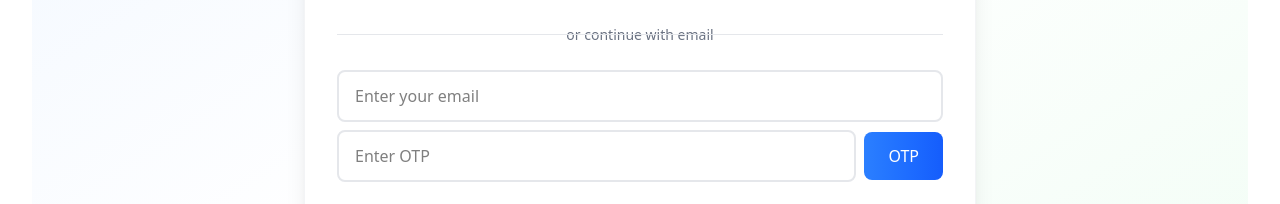
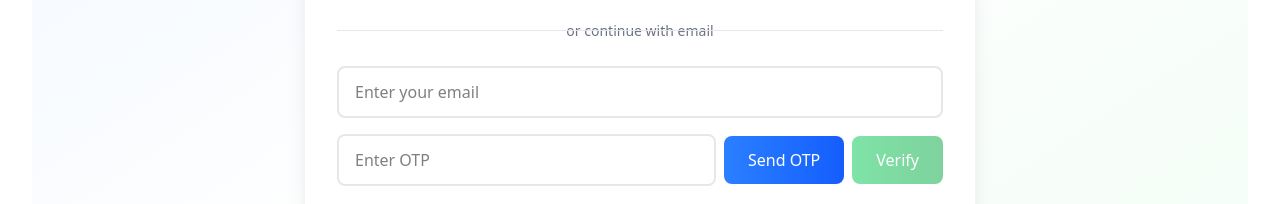
Before and after one commit to Ramu-chiluveru/ServiceHub_Mvp, a React (Vite) app: page /register in a window 1280 px wide. Shown: the part 398-602 px from the top of the page. Built offline with nearby package versions, Linux system fonts and the light colour scheme; no server answers.

Commit message:
Register page otp verification

```diff
--- a/package.json
+++ b/package.json
@@ -18,8 +18,8 @@
     "framer-motion": "^12.16.0",
     "js-cookie": "^3.0.5",
     "lucide-react": "^0.512.0",
-    "react": "^19.1.0",
-    "react-dom": "^19.1.0",
+    "react": "^19.1.1",
+    "react-dom": "^19.1.1",
     "react-hook-form": "^7.57.0",
     "react-hot-toast": "^2.5.2",
     "react-icons": "^5.5.0",
--- a/src/components/register/Register.jsx
+++ b/src/components/register/Register.jsx
@@ -79,7 +79,7 @@ export default function MultiStepRegister()
         dispatch(showToast({ message: "Please verify email with OTP.", type: "error" }));
         return;
       }
-      if (!form.otp || form.otp !== generatedOtp) {
+      if (!otpValid) {
         dispatch(showToast({ message: "Invalid OTP.", type: "error" }));
         return;
       }
--- a/src/components/register/Step1.jsx
+++ b/src/components/register/Step1.jsx
@@ -1,62 +1,258 @@
- import React, { useEffect } from "react";
+//  import React, { useEffect } from "react";
+// import { FcGoogle } from "react-icons/fc";
+// import { AiOutlineCheckCircle } from "react-icons/ai";
+// import { Eye, EyeOff } from "lucide-react";
+// import axios from "axios";
+// import { Link } from "react-router-dom";
+// import { useSelector, useDispatch } from 'react-redux';
+// import {
+//   setCurrentStep,
+//   setCompletedSteps,
+//   setShowPassword,
+//   updateForm,
+//   setOtpSent,
+//   setResendTimer,
+//   setOtpValid,
+//   setGeneratedOtp,
+//   setLoading,
+//   showToast,
+//   removeToast
+// } from "../../store/slices/formSlice";
+// import {sendOtp,validateEmail,validatePassword} from "../../utils";
+
+
+//  export default function RenderStep1({handleChange,handleStepSubmit})
+//  {
+
+//   const {
+//       currentStep,
+//       generatedOtp,
+//       form,
+//       showPassword,
+//       toasts,
+//       completedSteps,
+//       otpSent,
+//       resendTimer,
+//       otpValid,
+//       loading
+//     } = useSelector((state) => state.form);
+
+
+//     const sendOtp = async() =>
+//     {
+//         if (!validateEmail(form.email))
+//         {
+//           dispatch(showToast({ message: "Enter a valid email address.", type: "error" }));
+//           return;
+//         }
+//     const BASE_URL = import.meta.env.VITE_BASE_URL || "http://localhost:8080";
+//     const res = await axios.post(`${BASE_URL}/api/otp/generate`, { email: form.email });
+//     console.log("OTP Generated res: ",res);
+
+//     // If backend returns OTP (for testing, not production)
+//     if (res.data?.otp) {
+//       dispatch(setGeneratedOtp(res.data.otp));
+//     }
+//     console.log(`otp recieved: ${generatedOtp}`);
+
+//     dispatch(setOtpSent(true));
+//     dispatch(setResendTimer(60)); // 60 sec timer
+//     dispatch(showToast({ message: res.data?.message || "OTP sent to your email.", type: "success" }));
+
+//         // const fakeOtp = "123456";
+//         // dispatch(setGeneratedOtp(fakeOtp));
+//         // dispatch(setOtpSent(true));
+//         // dispatch(setResendTimer(30));
+//         // dispatch(showToast({ message: "OTP sent to your email.", type: "success" }));
+//     };
+
+//   const dispatch = useDispatch();
+
+//    return (
+//     <div className="space-y-4">
+//       <div className="space-y-2">
+//         <input
+//           type="email"
+//           name="email"
+//           value={form.email}
+//           onChange={handleChange}
+//           placeholder="Enter your email"
+//           className="w-full border-2 border-gray-200 rounded-lg px-4 py-3 focus:border-blue-500 focus:outline-none transition-colors"
+//           required
+//         />
+//         <div className="flex gap-2 items-center">
+//           <input
+//             type="text"
+//             name="otp"
+//             value={form.otp}
+//             onChange={handleChange}
+//             placeholder="Enter OTP"
+//             className={`flex-1 border-2 rounded-lg px-4 py-3 focus:outline-none transition-colors ${
+//               otpValid === true ? 'border-green-500 bg-green-50' :
+//               otpValid === false ? 'border-red-500 bg-red-50' :
+//               'border-gray-200 focus:border-blue-500'
+//             }`}
+//           />
+//           {otpValid === true && <AiOutlineCheckCircle className="text-green-600 text-2xl" />}
+//           {otpValid === false && <span className="text-red-500 text-sm font-medium">Invalid</span>}
+
+//           <button
+//             type="button"
+//             onClick={sendOtp}
+//             className="w-[50px] md:w-auto px-3 md:px-6 py-3 bg-gradient-to-r from-blue-500 to-blue-600 text-white rounded-lg hover:from-blue-600 hover:to-blue-700 transition-all duration-200 disabled:opacity-50 disabled:cursor-not-allowed font-medium"
+//             disabled={resendTimer > 0 || otpValid === true}
+//           >
+//             {resendTimer > 0 ? `${resendTimer}s` : "OTP"}
+//           </button>
+
+
+//         </div>
+//       </div>
+//       {otpSent && (
+//         <div className="space-y-4 animate-fadeIn">
+//           <div className="flex gap-3">
+//             <input
+//               type="text"
+//               name="firstName"
+//               value={form.firstName}
+//               onChange={handleChange}
+//               placeholder="First Name"
+//               className="w-full border-2 border-gray-200 rounded-lg px-4 py-3 focus:border-blue-500 focus:outline-none transition-colors"
+//             />
+//             <input
+//               type="text"
+//               name="lastName"
+//               value={form.lastName}
+//               onChange={handleChange}
+//               placeholder="Last Name"
+//               className="w-full border-2 border-gray-200 rounded-lg px-4 py-3 focus:border-blue-500 focus:outline-none transition-colors"
+//             />
+//           </div>
+//           <div className="relative">
+//             <input
+//               type={showPassword ? "text" : "password"}
+//               name="password"
+//               value={form.password}
+//               onChange={handleChange}
+//               placeholder="Create Password"
+//               className="w-full border-2 border-gray-200 rounded-lg px-4 py-3 pr-12 focus:border-blue-500 focus:outline-none transition-colors"
+//             />
+//             <button
+//               type="button"
+//               className="absolute right-4 top-1/2 transform -translate-y-1/2 text-gray-500"
+//               onClick={() => dispatch(setShowPassword(!showPassword))}
+//             >
+//               {showPassword ? <EyeOff size={20} /> : <Eye size={20} />}
+//             </button>
+//           </div>
+
+//           <div className="relative">
+//             <input
+//               type={showPassword ? "text" : "password"}
+//               name="confirmPassword"
+//               value={form.confirmPassword}
+//               onChange={handleChange}
+//               placeholder="Confirm Password"
+//               className="w-full border-2 border-gray-200 rounded-lg px-4 py-3 pr-12 focus:border-blue-500 focus:outline-none transition-colors"
+//             />
+//             <button
+//               type="button"
+//               className="absolute right-4 top-1/2 transform -translate-y-1/2 text-gray-500"
+//               onClick={() => dispatch(setShowPassword(!showPassword))}
+//             >
+//               {showPassword ? <EyeOff size={20} /> : <Eye size={20} />}
+//             </button>
+//           </div>
+//         </div>
+//       )}
+//     </div>
+
+//    );
+//  }
+
+import React from "react";
 import { FcGoogle } from "react-icons/fc";
 import { AiOutlineCheckCircle } from "react-icons/ai";
 import { Eye, EyeOff } from "lucide-react";
 import axios from "axios";
-import { Link } from "react-router-dom";
-import { useSelector, useDispatch } from 'react-redux';
+import { useSelector, useDispatch } from "react-redux";
 import {
-  setCurrentStep,
-  setCompletedSteps,
   setShowPassword,
   updateForm,
   setOtpSent,
   setResendTimer,
   setOtpValid,
   setGeneratedOtp,
-  setLoading,
   showToast,
-  removeToast
 } from "../../store/slices/formSlice";
-import {sendOtp,validateEmail,validatePassword} from "../../utils";
+import { validateEmail } from "../../utils";
 
-
- export default function RenderStep1({handleChange,handleStepSubmit})
- {
-
+export default function RenderStep1({ handleChange }) {
   const {
-      currentStep,
-      generatedOtp,
     form,
     showPassword,
-      toasts,
-      completedSteps,
     otpSent,
     resendTimer,
     otpValid,
-      loading
   } = useSelector((state) => state.form);
 
+  const dispatch = useDispatch();
 
-    const sendOtp = () =>
-    {
-        if (!validateEmail(form.email))
-        {
+  // send OTP
+  const sendOtp = async () => {
+    if (!validateEmail(form.email)) {
       dispatch(showToast({ message: "Enter a valid email address.", type: "error" }));
       return;
     }
-        const fakeOtp = "123456";
-        dispatch(setGeneratedOtp(fakeOtp));
+
+    try {
+      const BASE_URL = import.meta.env.VITE_BASE_URL || "http://localhost:8080";
+      const res = await axios.post(`${BASE_URL}/api/otp/generate`, { email: form.email });
+
+      console.log(res);
+
       dispatch(setOtpSent(true));
-        dispatch(setResendTimer(30));
-        dispatch(showToast({ message: "OTP sent to your email.", type: "success" }));
+      dispatch(setResendTimer(60));
+      dispatch(showToast({ message: res.data?.message || "OTP sent to your email.", type: "success" }));
+    } catch (err) {
+      dispatch(showToast({ message: "Failed to send OTP.", type: "error" }));
+    }
   };
 
-  const dispatch = useDispatch();
+  // verify OTP
+  const verifyOtp = async () => {
+    if (!form.otp) {
+      dispatch(showToast({ message: "Please enter OTP.", type: "error" }));
+      return;
+    }
+
+    try {
+      const BASE_URL = import.meta.env.VITE_BASE_URL || "http://localhost:8080";
+      const res = await axios.post(`${BASE_URL}/api/otp/validate`, {
+        email: form.email,
+        otp: form.otp,
+      });
+
+      console.log(res);
+
+      if (res.data?.success)
+      {
+        dispatch(setOtpValid(true));
+        console.log(res.data?.valid)
+        dispatch(showToast({ message: "OTP Verified!", type: "success" }));
+      } else {
+        dispatch(setOtpValid(false));
+        dispatch(showToast({ message: "Invalid OTP.", type: "error" }));
+      }
+    } catch (err) {
+      dispatch(setOtpValid(false));
+      dispatch(showToast({ message: "OTP verification failed.", type: "error" }));
+    }
+  };
 
   return (
     <div className="space-y-4">
-      <div className="space-y-2">
+      {/* Email input */}
       <input
         type="email"
         name="email"
@@ -66,6 +262,8 @@ import {sendOtp,validateEmail,validatePassword} from "../../utils";
         className="w-full border-2 border-gray-200 rounded-lg px-4 py-3 focus:border-blue-500 focus:outline-none transition-colors"
         required
       />
+
+      {/* OTP + Verify */}
       <div className="flex gap-2 items-center">
         <input
           type="text"
@@ -74,26 +272,37 @@ import {sendOtp,validateEmail,validatePassword} from "../../utils";
           onChange={handleChange}
           placeholder="Enter OTP"
           className={`flex-1 border-2 rounded-lg px-4 py-3 focus:outline-none transition-colors ${
-              otpValid === true ? 'border-green-500 bg-green-50' :
-              otpValid === false ? 'border-red-500 bg-red-50' :
-              'border-gray-200 focus:border-blue-500'
+            otpValid === true
+              ? "border-green-500 bg-green-50"
+              : otpValid === false
+              ? "border-red-500 bg-red-50"
+              : "border-gray-200 focus:border-blue-500"
           }`}
         />
+
         {otpValid === true && <AiOutlineCheckCircle className="text-green-600 text-2xl" />}
         {otpValid === false && <span className="text-red-500 text-sm font-medium">Invalid</span>}
 
         <button
           type="button"
           onClick={sendOtp}
-            className="w-[50px] md:w-auto px-3 md:px-6 py-3 bg-gradient-to-r from-blue-500 to-blue-600 text-white rounded-lg hover:from-blue-600 hover:to-blue-700 transition-all duration-200 disabled:opacity-50 disabled:cursor-not-allowed font-medium"
+          className="px-3 md:px-6 py-3 bg-gradient-to-r from-blue-500 to-blue-600 text-white rounded-lg hover:from-blue-600 hover:to-blue-700 transition-all duration-200 disabled:opacity-50 disabled:cursor-not-allowed font-medium"
           disabled={resendTimer > 0 || otpValid === true}
         >
-            {resendTimer > 0 ? `${resendTimer}s` : "OTP"}
+          {resendTimer > 0 ? `${resendTimer}s` : "Send OTP"}
         </button>
 
+        <button
+          type="button"
+          onClick={verifyOtp}
+          className="px-3 md:px-6 py-3 bg-gradient-to-r from-green-500 to-green-600 text-white rounded-lg hover:from-green-600 hover:to-green-700 transition-all duration-200 disabled:opacity-50 disabled:cursor-not-allowed font-medium"
+          disabled={!otpSent || otpValid === true}
+        >
+          Verify
+        </button>
+      </div>
 
-        </div>
-      </div>
+      {/* Password + Confirm Password (only after OTP sent) */}
       {otpSent && (
         <div className="space-y-4 animate-fadeIn">
           <div className="flex gap-3">
@@ -114,6 +323,7 @@ import {sendOtp,validateEmail,validatePassword} from "../../utils";
               className="w-full border-2 border-gray-200 rounded-lg px-4 py-3 focus:border-blue-500 focus:outline-none transition-colors"
             />
           </div>
+
           <div className="relative">
             <input
               type={showPassword ? "text" : "password"}
@@ -152,6 +362,5 @@ import {sendOtp,validateEmail,validatePassword} from "../../utils";
         </div>
       )}
     </div>
-
   );
 }
```
Also changed, not shown: src/utils/index.jsx (+33 -22 lines), 1 other file (tests, documents, lock files or other folders). Lines whose indentation alone changed are shown as unchanged.
